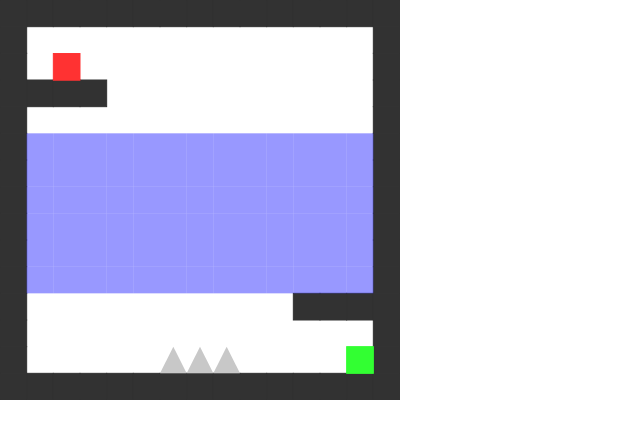
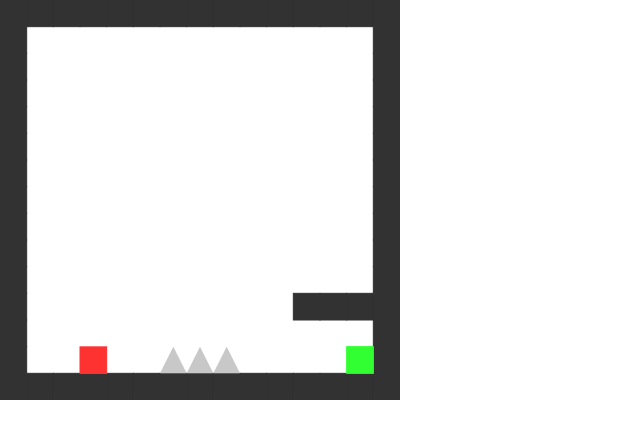
Before and after one commit to AngelR972/Angel-Rs-Super-Cool-Website, a plain HTML site: page index.html in a window 1280 px wide. Shown: the whole page, without its empty margins (0-640 px from the left). Drawn offline with Linux system fonts and the light colour scheme.

Commit message:
Update index.html

```diff
--- a/index.html
+++ b/index.html
@@ -62,7 +62,7 @@
             /******  THE ACTUAL GAME  ******/
             var UpdateLevel;
             var blockSize = gameCanvas.height / 15;
-            var Level = 2;
+            var Level = 1;
             var l = Level - 1;
             var Levels = [
                 [
```
